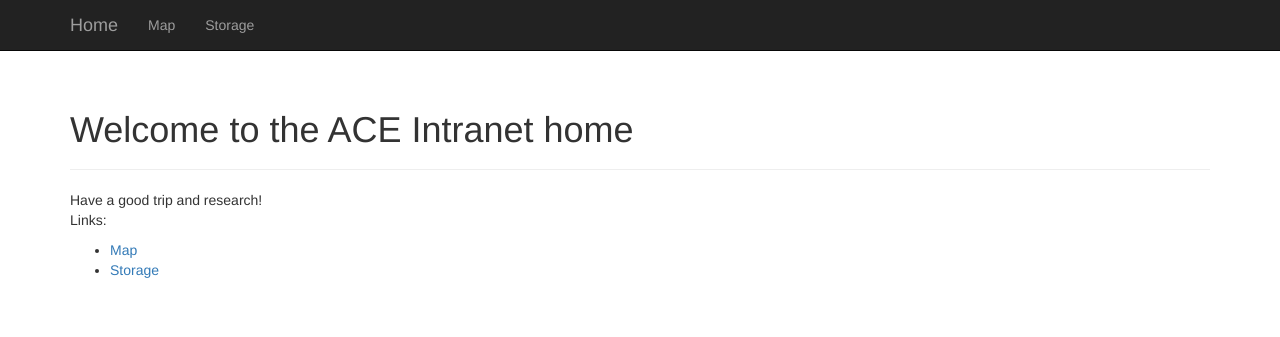
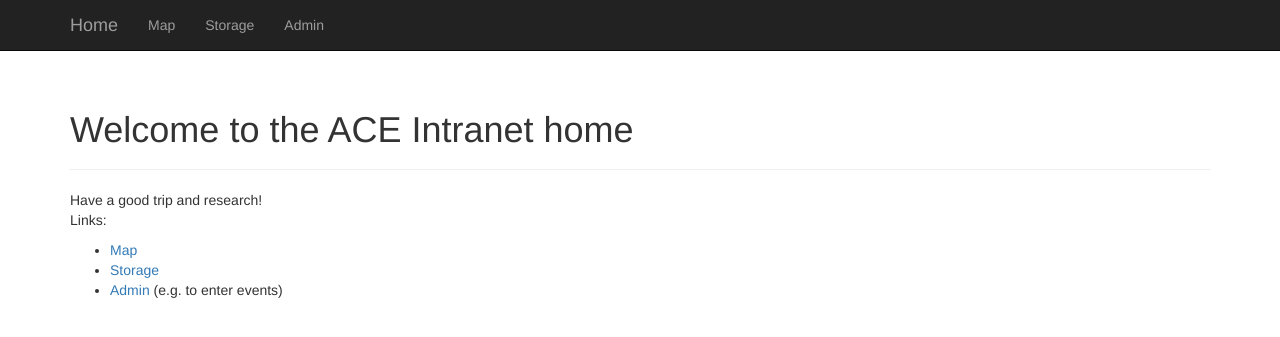
Before and after one commit to Swiss-Polar-Institute/science-cruise-data-management, a Django app: page / in a window 1280 px wide. Shown: the top 337 px of the page. Run offline with Django 3.2, Linux system fonts and the light colour scheme; some libraries are stand-ins or nearby versions.

Commit message:
Adds links to the admin.

```diff
--- a/ScienceCruiseDataManagement/main/templates/base.html
+++ b/ScienceCruiseDataManagement/main/templates/base.html
@@ -38,6 +38,7 @@
             <ul class="nav navbar-nav">
                 <li><a href="/map">Map</a></li>
                 <li><a href="/storage">Storage</a></li>
+                <li><a href="/admin">Admin</a></li>
             </ul>
 
             <!--
--- a/ScienceCruiseDataManagement/main/templates/main_menu.html
+++ b/ScienceCruiseDataManagement/main/templates/main_menu.html
@@ -11,5 +11,6 @@
     <ul>
         <li><a href="/map">Map</a></li>
         <li><a href="/storage">Storage</a></li>
+        <li><a href="/storage">Admin</a> (e.g. to enter events)</li>
     </ul>
 {% endblock %}
```
